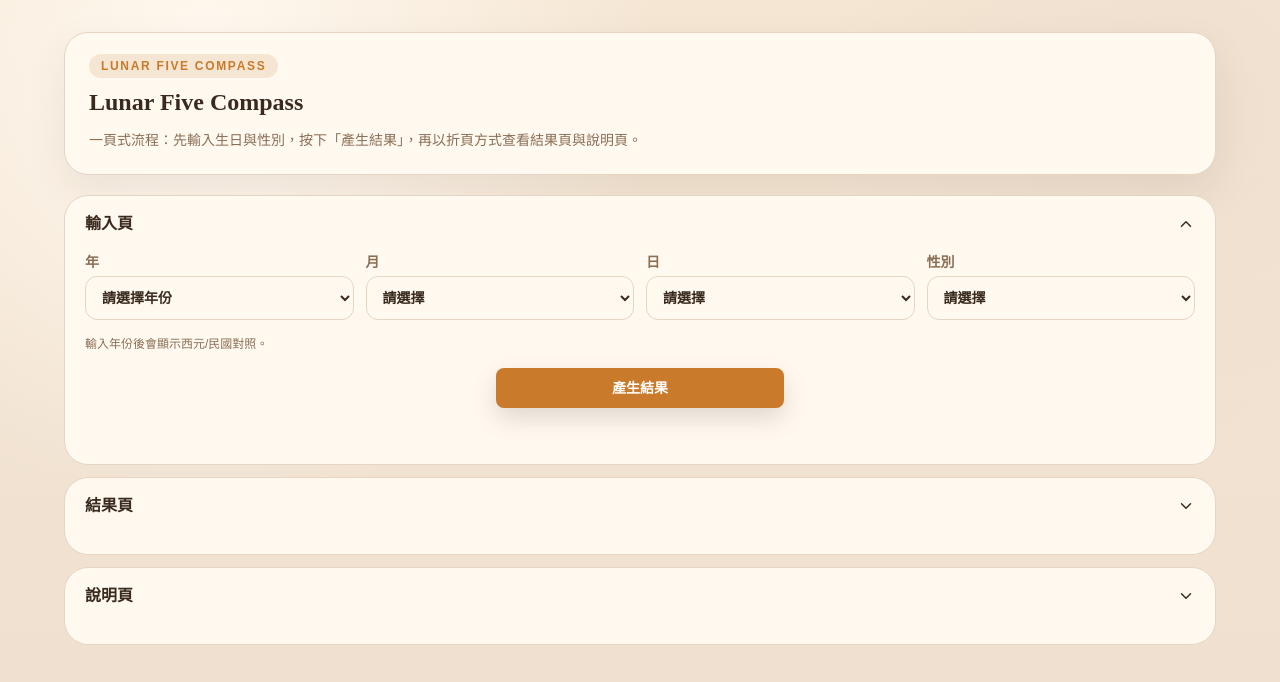
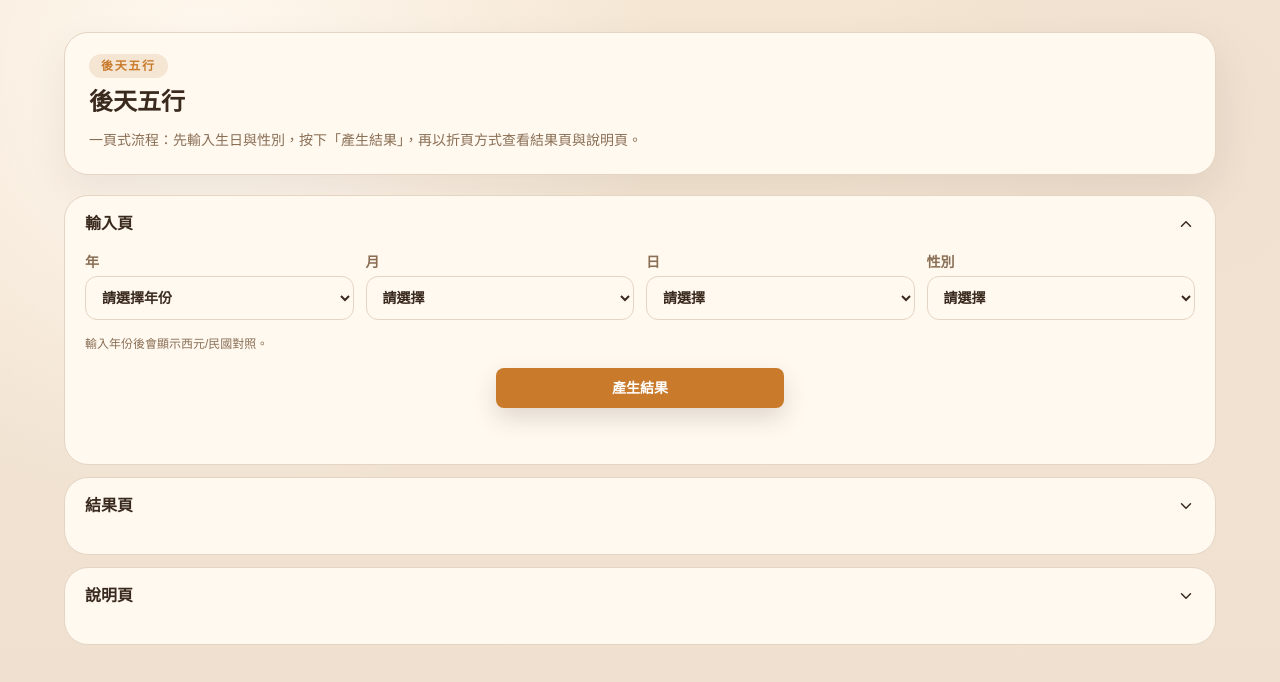
Before and after one commit to lovehinalh-ux/lunar-five-compass, a React (Vite) app: page / in a window 1280 px wide. Shown: the top 682 px of the page. Built offline with nearby package versions, Linux system fonts and the light colour scheme.

Commit message:
chore: rename app display name to 後天五行

```diff
--- a/index.html
+++ b/index.html
@@ -3,7 +3,7 @@
   <head>
     <meta charset="UTF-8" />
     <meta name="viewport" content="width=device-width, initial-scale=1.0" />
-    <title>Lunar Five Compass</title>
+    <title>後天五行</title>
   </head>
   <body>
     <div id="root"></div>
--- a/src/pages/one-page-calculator.tsx
+++ b/src/pages/one-page-calculator.tsx
@@ -213,10 +213,10 @@ export function OnePageCalculator() {
       <div className="mx-auto grid w-full max-w-6xl gap-5">
         <header className="rounded-3xl border border-[#E6D5C3] bg-[#FFF9F0] px-6 py-5 shadow-[0_16px_40px_rgba(58,42,30,0.08)]">
           <p className="inline-flex rounded-full bg-[#F5E6D3] px-3 py-1 text-xs font-bold tracking-[0.14em] text-[#C97A2B]">
-            LUNAR FIVE COMPASS
+            後天五行
           </p>
           <h1 className="mt-2 font-['Noto_Serif_TC'] text-2xl font-bold text-[#3A2A1E]">
-            Lunar Five Compass
+            後天五行
           </h1>
           <p className="mt-2 text-sm leading-7 text-[#8A6F55]">
             一頁式流程：先輸入生日與性別，按下「產生結果」，再以折頁方式查看結果頁與說明頁。
```
